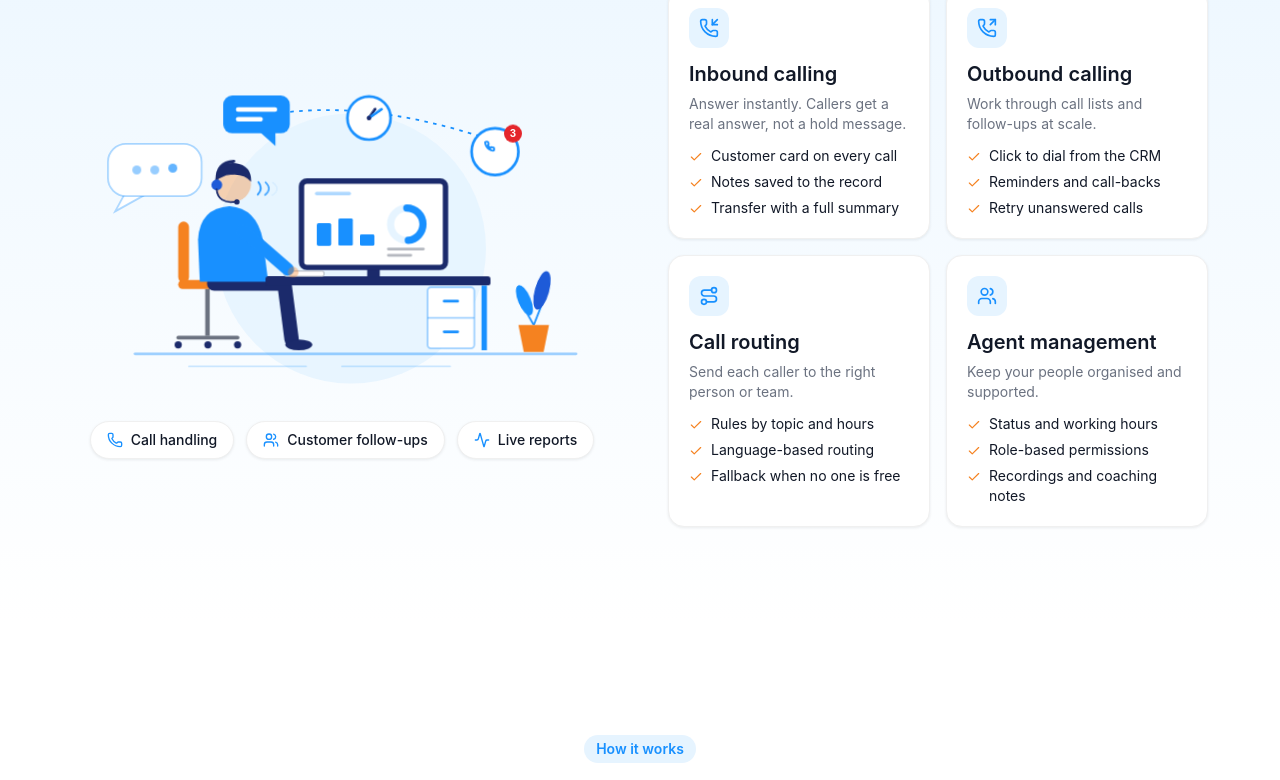
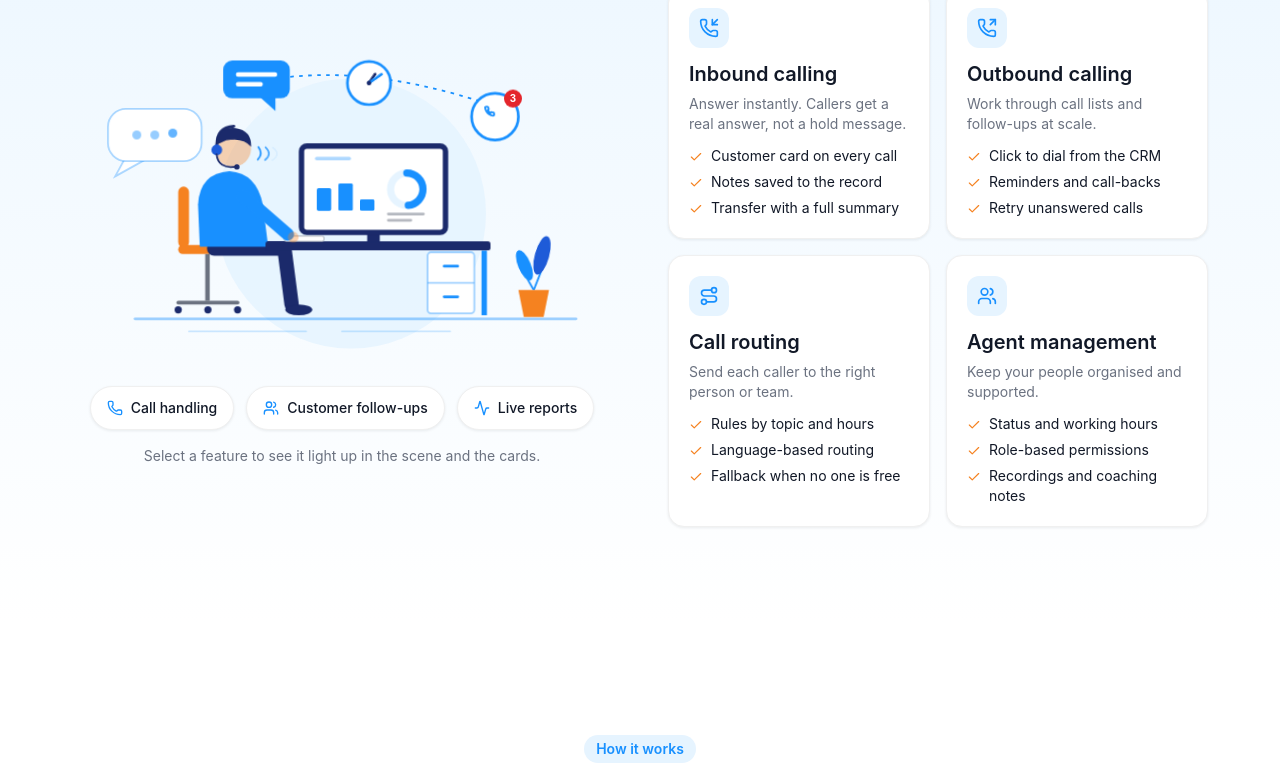
Before and after one commit to pranshigupta705/dialprox-Landing-Page, a React (Vite) app: page / in a window 1280 px wide. Shown: the part 1201-1981 px from the top of the page. Built offline with nearby package versions, Linux system fonts and the light colour scheme.

Commit message:
Connect feature chips to scene and cards

```diff
--- a/src/features/scene/AgentIllustration.tsx
+++ b/src/features/scene/AgentIllustration.tsx
@@ -12,10 +12,10 @@ const c = {
 const PHONE_PATH =
   'M22 16.9v3a2 2 0 0 1-2.2 2 19.8 19.8 0 0 1-8.6-3.1 19.5 19.5 0 0 1-6-6A19.8 19.8 0 0 1 2.1 4.2 2 2 0 0 1 4.1 2h3a2 2 0 0 1 2 1.7c.1 1 .4 1.9.7 2.8a2 2 0 0 1-.5 2.1L8.1 9.9a16 16 0 0 0 6 6l1.3-1.3a2 2 0 0 1 2.1-.4c.9.3 1.8.6 2.8.7a2 2 0 0 1 1.7 2z';
 
-export default function AgentIllustration() {
+export default function AgentIllustration({ focus }: { focus?: string | null }) {
   return (
 <svg
-          viewBox="0 0 600 380"
+          viewBox="0 0 600 380" data-focus={focus ?? undefined}
           role="img"
           aria-label="An agent with a headset working at a desk, with a monitor showing charts, chat bubbles, a clock and a ringing phone"
           className="scn-in h-auto w-full"
@@ -25,7 +25,7 @@ export default function AgentIllustration() {
           <path d="M168 78 Q300 37 470 96" fill="none" stroke={c.primary} strokeWidth="2" strokeDasharray="4 6" className="scn-orbit" />
 
           {/* typing bubble */}
-          <g className="scn-float">
+          <g data-part="followups" className="scn-float">
             <polygon points="60,158 48,180 84,160" fill={c.surface} stroke={c.primary} strokeOpacity="0.35" strokeWidth="2" />
             <rect x="40" y="105" width="104" height="58" rx="20" fill={c.surface} stroke={c.primary} strokeOpacity="0.35" strokeWidth="2" />
             {[72, 92, 112].map((x, i) => (
@@ -34,7 +34,7 @@ export default function AgentIllustration() {
           </g>
 
           {/* blue chat bubble */}
-          <g className="scn-float" style={{ animationDelay: '-1.5s' }}>
+          <g data-part="followups" className="scn-float" style={{ animationDelay: '-1.5s' }}>
             <polygon points="208,90 226,90 226,106" fill={c.primary} />
             <rect x="168" y="50" width="74" height="42" rx="10" fill={c.primary} />
             <rect x="182" y="63" width="46" height="5" rx="2.5" fill="#fff" />
@@ -42,7 +42,7 @@ export default function AgentIllustration() {
           </g>
 
           {/* clock */}
-          <g className="scn-float" style={{ animationDelay: '-3s' }}>
+          <g data-part="followups" className="scn-float" style={{ animationDelay: '-3s' }}>
             <circle cx="330" cy="70" r="24" fill={c.surface} stroke={c.primary} strokeWidth="3" />
             <line x1="330" y1="70" x2="330" y2="58" stroke={c.dark} strokeWidth="3" strokeLinecap="round" className="scn-hr" />
             <line x1="330" y1="70" x2="330" y2="53" stroke={c.primary} strokeWidth="3" strokeLinecap="round" className="scn-min" />
@@ -50,7 +50,7 @@ export default function AgentIllustration() {
           </g>
 
           {/* ringing phone */}
-          <g className="scn-float" style={{ animationDelay: '-2s' }}>
+          <g data-part="calls" className="scn-float" style={{ animationDelay: '-2s' }}>
             <circle cx="470" cy="110" r="26" fill="none" stroke={c.primary} strokeWidth="2" className="scn-pulse" />
             <circle cx="470" cy="110" r="26" fill={c.surface} stroke={c.primary} strokeWidth="3" />
             <g className="scn-ringwig">
@@ -100,7 +100,7 @@ export default function AgentIllustration() {
           <path d="M140 205 Q142 170 175 168 Q205 170 212 205 L218 252 L142 252 Z" fill={c.primary} />
 
           {/* head and headset */}
-          <g className="scn-head">
+          <g data-part="calls" className="scn-head">
             <circle cx="178" cy="143" r="20" fill={c.accent} fillOpacity="0.35" />
             <path d="M158 140 Q160 118 180 120 Q198 122 198 140 Q188 130 170 134 Z" fill={c.dark} />
             <path d="M160 140 Q158 120 178 118" fill="none" stroke={c.dark} strokeWidth="3" strokeLinecap="round" />
@@ -125,6 +125,7 @@ export default function AgentIllustration() {
           <rect x="215" y="246" width="250" height="10" rx="3" fill={c.dark} />
 
           {/* monitor */}
+          <g data-part="reports">
           <rect x="328" y="236" width="14" height="10" fill={c.dark} />
           <rect x="255" y="140" width="160" height="96" rx="6" fill={c.surface} stroke={c.dark} strokeWidth="6" />
           <rect x="270" y="152" width="40" height="4" rx="2" fill={c.primary} fillOpacity="0.35" />
@@ -151,6 +152,7 @@ export default function AgentIllustration() {
           <rect x="350" y="214" width="42" height="3" rx="1.5" fill={c.muted} fillOpacity="0.5" />
           <rect x="350" y="221" width="28" height="3" rx="1.5" fill={c.muted} fillOpacity="0.5" />
 
+          </g>
           {/* keyboard, arm and hand */}
           <rect x="236" y="240" width="44" height="6" rx="2" fill={c.surface} stroke={c.muted} strokeOpacity="0.6" />
           <g className="scn-arm">
--- a/src/features/scene/FeaturesShowcase.tsx
+++ b/src/features/scene/FeaturesShowcase.tsx
@@ -1,3 +1,4 @@
+import { useState } from 'react';
 import {
   Activity,
   Check,
@@ -10,12 +11,15 @@ import {
 } from 'lucide-react';
 import AgentIllustration from '@/features/scene/AgentIllustration';
 
+type Focus = 'calls' | 'followups' | 'reports';
+
 interface Feature {
   id: string;
   title: string;
   description: string;
   points: string[];
   icon: LucideIcon;
+  tags: Focus[];
 }
 
 const features: Feature[] = [
@@ -25,6 +29,7 @@ const features: Feature[] = [
     description: 'Answer instantly. Callers get a real answer, not a hold message.',
     points: ['Customer card on every call', 'Notes saved to the record', 'Transfer with a full summary'],
     icon: PhoneIncoming,
+    tags: ['calls', 'followups'],
   },
   {
     id: 'outbound',
@@ -32,6 +37,7 @@ const features: Feature[] = [
     description: 'Work through call lists and follow-ups at scale.',
     points: ['Click to dial from the CRM', 'Reminders and call-backs', 'Retry unanswered calls'],
     icon: PhoneOutgoing,
+    tags: ['calls', 'followups'],
   },
   {
     id: 'routing',
@@ -39,6 +45,7 @@ const features: Feature[] = [
     description: 'Send each caller to the right person or team.',
     points: ['Rules by topic and hours', 'Language-based routing', 'Fallback when no one is free'],
     icon: Route,
+    tags: ['calls'],
   },
   {
     id: 'agents',
@@ -46,16 +53,37 @@ const features: Feature[] = [
     description: 'Keep your people organised and supported.',
     points: ['Status and working hours', 'Role-based permissions', 'Recordings and coaching notes'],
     icon: Users,
+    tags: ['reports'],
   },
 ];
 
-const chips = [
-  { label: 'Call handling', Icon: Phone },
-  { label: 'Customer follow-ups', Icon: Users },
-  { label: 'Live reports', Icon: Activity },
+const chips: { key: Focus; label: string; Icon: LucideIcon; text: string }[] = [
+  {
+    key: 'calls',
+    label: 'Call handling',
+    Icon: Phone,
+    text: 'Calls ring in, get routed to the right person, and open with the customer record on screen.',
+  },
+  {
+    key: 'followups',
+    label: 'Customer follow-ups',
+    Icon: Users,
+    text: 'Notes, reminders and call-backs keep every customer conversation moving.',
+  },
+  {
+    key: 'reports',
+    label: 'Live reports',
+    Icon: Activity,
+    text: 'Live numbers on calls, agents and outcomes, as they happen.',
+  },
 ];
 
 export default function FeaturesShowcase() {
+  const [active, setActive] = useState<Focus | null>(null);
+  const caption =
+    chips.find((c) => c.key === active)?.text ??
+    'Select a feature to see it light up in the scene and the cards.';
+
   return (
     <section
       id="calling"
@@ -74,25 +102,54 @@ export default function FeaturesShowcase() {
 
         <div className="grid items-center gap-10 lg:grid-cols-2 lg:gap-14">
           <div>
-            <AgentIllustration />
-            <ul className="mt-6 flex flex-wrap justify-center gap-3">
-              {chips.map(({ label, Icon }) => (
-                <li
-                  key={label}
-                  className="inline-flex items-center gap-2 rounded-full border border-[var(--color-border)] bg-[var(--color-surface)] px-4 py-2 text-sm font-medium shadow-sm"
+            <AgentIllustration focus={active} />
+
+            <div role="group" aria-label="Choose a feature to highlight" className="mt-6 flex flex-wrap justify-center gap-3">
+              {chips.map(({ key, label, Icon }) => {
+                const on = active === key;
+                return (
+                  <button
+                    key={key}
+                    type="button"
+                    aria-pressed={on}
+                    onClick={() => setActive(on ? null : key)}
+                    className={`inline-flex min-h-11 items-center gap-2 rounded-full border px-4 py-2 text-sm font-medium shadow-sm transition-colors ${
+                      on
+                        ? 'border-[var(--color-primary-hover)] bg-[var(--color-primary-hover)] text-white'
+                        : 'border-[var(--color-border)] bg-[var(--color-surface)] hover:border-[var(--color-primary)]'
+                    }`}
                   >
-                  <Icon size={16} aria-hidden="true" className="text-[var(--color-primary)]" />
+                    <Icon
+                      size={16}
+                      aria-hidden="true"
+                      className={on ? 'text-white' : 'text-[var(--color-primary)]'}
+                    />
                     {label}
-                </li>
-              ))}
-            </ul>
+                  </button>
+                );
+              })}
+            </div>
+
+            <p
+              aria-live="polite"
+              className="mx-auto mt-4 min-h-12 max-w-md text-center text-sm text-[var(--color-text-muted)]"
+            >
+              {caption}
+            </p>
           </div>
 
           <div className="grid gap-4 sm:grid-cols-2">
-            {features.map(({ id, title, description, points, icon: Icon }) => (
+            {features.map(({ id, title, description, points, icon: Icon, tags }) => {
+              const on = !active || tags.includes(active);
+              const picked = active !== null && on;
+              return (
                 <article
                   key={id}
-                className="rounded-2xl border border-[var(--color-border)] bg-[var(--color-surface)] p-5 shadow-sm transition-all motion-safe:hover:-translate-y-0.5 hover:shadow-md"
+                  className={`rounded-2xl border bg-[var(--color-surface)] p-5 shadow-sm transition-all duration-300 motion-safe:hover:-translate-y-0.5 hover:shadow-md ${
+                    picked
+                      ? 'border-[var(--color-primary)] ring-2 ring-[var(--color-primary)]'
+                      : 'border-[var(--color-border)]'
+                  } ${on ? '' : 'opacity-40'}`}
                 >
                   <div className="mb-3 grid h-10 w-10 place-items-center rounded-xl bg-[var(--color-primary-soft)] text-[var(--color-primary)]">
                     <Icon size={20} aria-hidden="true" />
@@ -112,7 +169,8 @@ export default function FeaturesShowcase() {
                     ))}
                   </ul>
                 </article>
-            ))}
+              );
+            })}
           </div>
         </div>
       </div>
--- a/src/styles/globals.css
+++ b/src/styles/globals.css
@@ -325,3 +325,20 @@
 
 .scn-sway { transform-box: fill-box; transform-origin: 50% 100%; animation: scn-sway 4s ease-in-out infinite alternate; }
 @keyframes scn-sway { from { transform: rotate(-4deg); } to { transform: rotate(5deg); } }
+
+/* ── Scene focus (chips drive the illustration) ── */
+[data-part] {
+  transition: opacity 0.35s ease, filter 0.35s ease;
+}
+
+svg[data-focus='calls'] [data-part]:not([data-part='calls']),
+svg[data-focus='followups'] [data-part]:not([data-part='followups']),
+svg[data-focus='reports'] [data-part]:not([data-part='reports']) {
+  opacity: 0.18;
+}
+
+svg[data-focus='calls'] [data-part='calls'],
+svg[data-focus='followups'] [data-part='followups'],
+svg[data-focus='reports'] [data-part='reports'] {
+  filter: drop-shadow(0 0 8px var(--color-primary));
+}
```
Lines whose indentation alone changed are shown as unchanged.
